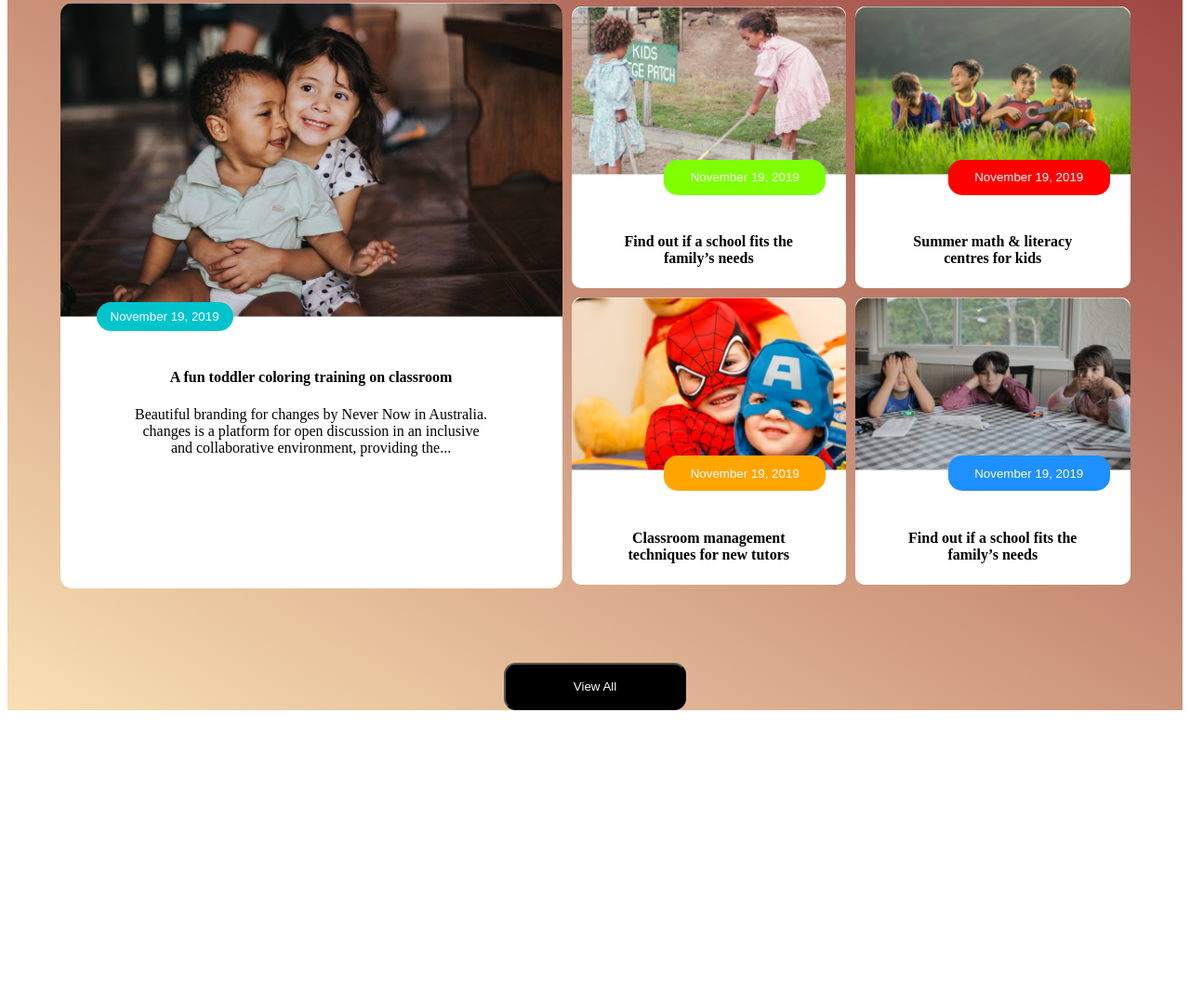
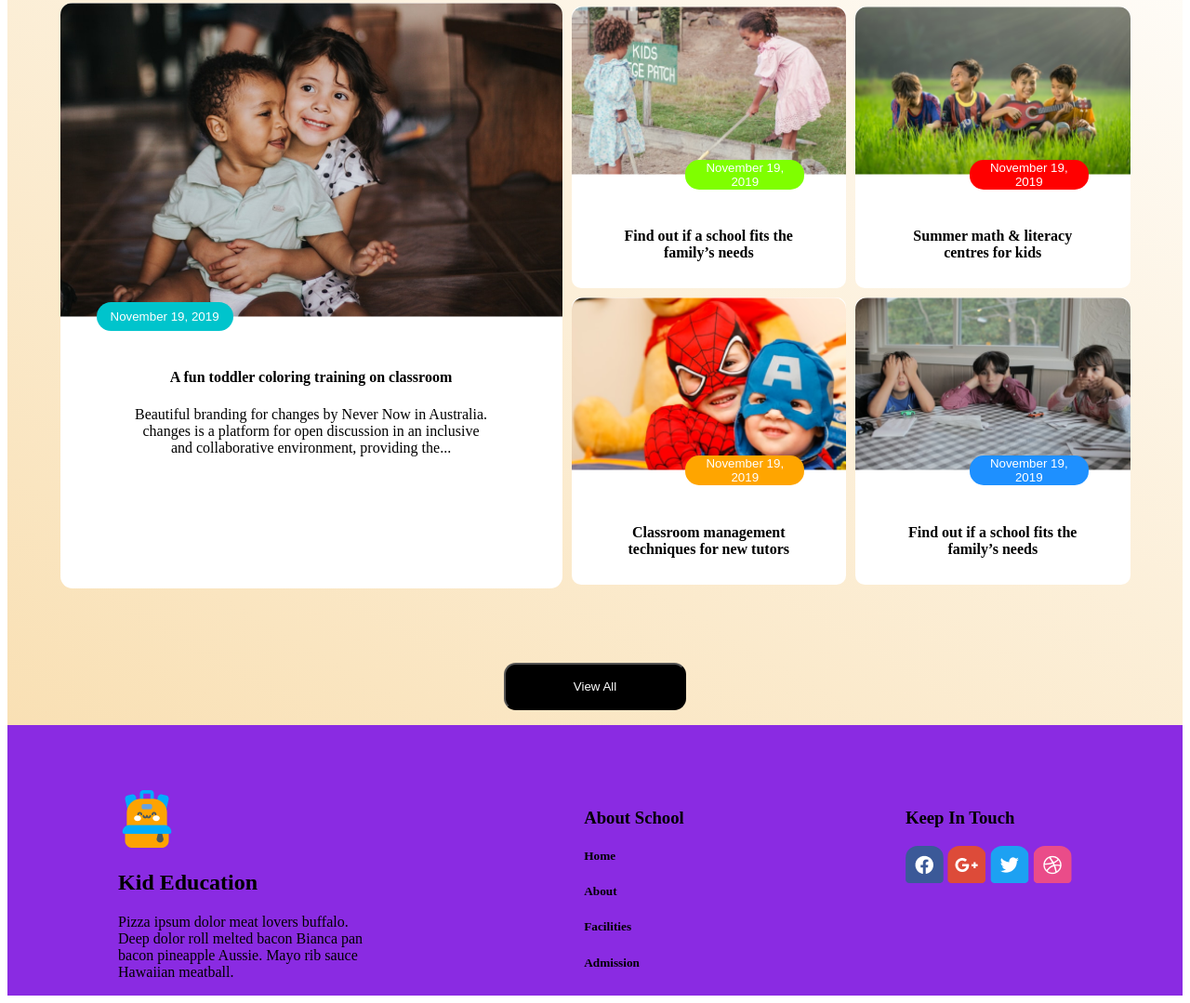
Before and after one commit to Md-Naeem-74/Responsive-website, a plain HTML site: page index.html in a window 1280 px wide. Shown: the part 1855-2934 px from the top of the page at 93% size. Before the commit the page ends 2627 px from the top, so only its background shows below. Drawn offline with Linux system fonts and the light colour scheme.

Commit message:
added hamburger menu in mobile verson finally

```diff
--- a/index.html
+++ b/index.html
@@ -10,12 +10,16 @@
 <!-- navbar section -->
 <body>
     <header>
+
+
+
 <nav class="nvbar">
+
     <div class="container">
     <div class="log-brand">
         <img src="assets/logo.png" alt="logo">
         <h3>SCHOOL</h3>
-    </div>
+        </div>
     <div class="headings">
         <a href="" class="home1">Home</a>
         <a href="" class="about">About</a>
@@ -24,7 +28,15 @@
         </div>
         <button class="btn1">Contract</button>
          </div>
+
+         <div class="kio">
+            <span></span>
+            <span></span>
+            <span></span>
+        </div>
 </nav>
+
+
     </header>
 
     <!-- baner section -->
@@ -134,6 +146,33 @@
     </main>
 
     <footer>
+        <section class="colorful">
+            <div class="fotcontainer">
+        <div class="logi-brand">
+            <img src="assets/logo.png" alt="logo">
+            <h2>Kid Education</h2>
+            <p>Pizza ipsum dolor meat lovers buffalo.<br>
+                Deep dolor roll melted bacon Bianca pan <br>
+                bacon pineapple Aussie. Mayo rib sauce<br> Hawaiian meatball.</p>
+        </div>
+        <div class="logi1-brand">
+            <h3>About School</h3>
+            <h5>Home</h5>
+            <h5>About</h5>
+            <h5>Facilities</h5>
+            <h5>Admission</h5>
+        </div>
+        <div class="logi2-brand">
+            <h3>Keep In Touch</h3>
+            <div class="icons">
+            <img src="assets/fb.png" alt="">
+            <img src="assets/google+.png" alt="">
+            <img src="assets/twitter.png" alt="">
+            <img src="assets/dribble.png" alt="">
+        </div>
+        </div>
+
+    </section>
 
     </footer>
 
--- a/style/style.css
+++ b/style/style.css
@@ -41,6 +41,27 @@
     border-radius: 12px;
 }
 
+
+/* menu icon */
+
+.kio{
+    display: flex;
+    flex-direction: column;
+    gap: .3rem;
+    width: 30px;
+    padding-right: 1rem;
+
+  }
+  .kio span {
+    display: flex;
+    width: 100%;
+    height: 5px;
+    background-color: black;
+    border-radius: 5px;
+
+
+}
+
 /* REsponsive Nav Bar */
 @media screen and (max-width:576px) {
     .headings, .btn1, h3{
@@ -49,18 +70,23 @@
     .lst1{
         display: none;
     }
+
     .container{
         display: flex;
         justify-content: initial;
         padding-bottom: 1rem;
-
-    }
+       }
 
     .nvbar{
-    border: 1px solid #FEA301;
+    border-bottom: 1px solid #FEA301;
+    display: flex;
+    flex-direction: row;
+    justify-content: space-between;
+    align-items: center;
+     }
 
-    }
-    .baner-container{
+
+ .baner-container{
         flex-direction: column-reverse;
     }
     .salmon{
@@ -77,8 +103,26 @@
         flex-direction: column;
         align-items: center;
     }
+    .fotcontainer{
+        flex-direction: column;
+        padding-left: 16px;
+    }
+
 
 }
+
+
+
+@media (min-width: 579px) and (max-width: 1400px){
+    .kio{
+        display: none;
+
+    }
+
+}
+
+
+
 
 
 /* baner section */
@@ -198,13 +242,19 @@ padding-top: 5rem;
 /* our stories */
 
 
+
 .Curricu1{
-    background-image: url(../assets/bg.png);
-    width: 100%;
-    height: 100%;
-    margin-top: 4rem;
-    background: linear-gradient(30deg, #F9E0B4, rgb(147, 51, 51));
+width: 100%;
+height: 100%;
+margin-top: 4rem;
+background: linear-gradient(30deg, #F9E0B4, white),
+url(../assets/bg.png);
+background-position: center;
+
 }
+
+
+
 .container4{
     padding-bottom: 4rem;
 }
@@ -224,32 +274,32 @@ padding-top: 5rem;
     border: none;
     border-radius: 15px;
     color: white;
-    width: 174px;
-    height: 38px;
+    width: 8rem;
+    height: 2rem;
    }
    .but-thr{
     background-color: red;
     border: none;
     border-radius: 15px;
     color: white;
-    width: 174px;
-    height: 38px;
+    width: 8rem;
+    height: 2rem;
    }
    .but-fr{
     background-color: orange;
     border: none;
     border-radius: 15px;
     color: white;
-    width: 174px;
-    height: 38px;
+    width: 8rem;
+    height: 2rem;
    }
    .but-f{
     background-color: dodgerblue;
     border: none;
     border-radius: 15px;
     color: white;
-    width: 174px;
-    height: 38px;
+    width: 8rem;
+    height: 2rem;
    }
 .bnt{
     position: relative;
@@ -313,6 +363,7 @@ gap: 10px;
     justify-content: center;
     align-items: center;
     padding-top: 5rem;
+    padding-bottom: 1rem;
     border: none;
 
 }
@@ -330,3 +381,14 @@ div img{
     border-top-left-radius: 13px;
     border-top-right-radius: 13px;
 }
+
+/* footer section */
+.fotcontainer{
+    display: flex;
+    justify-content: space-around;
+    align-items: flex-start;
+    padding-top: 70px;
+}
+.colorful{
+    background-color: blueviolet;
+}
```
